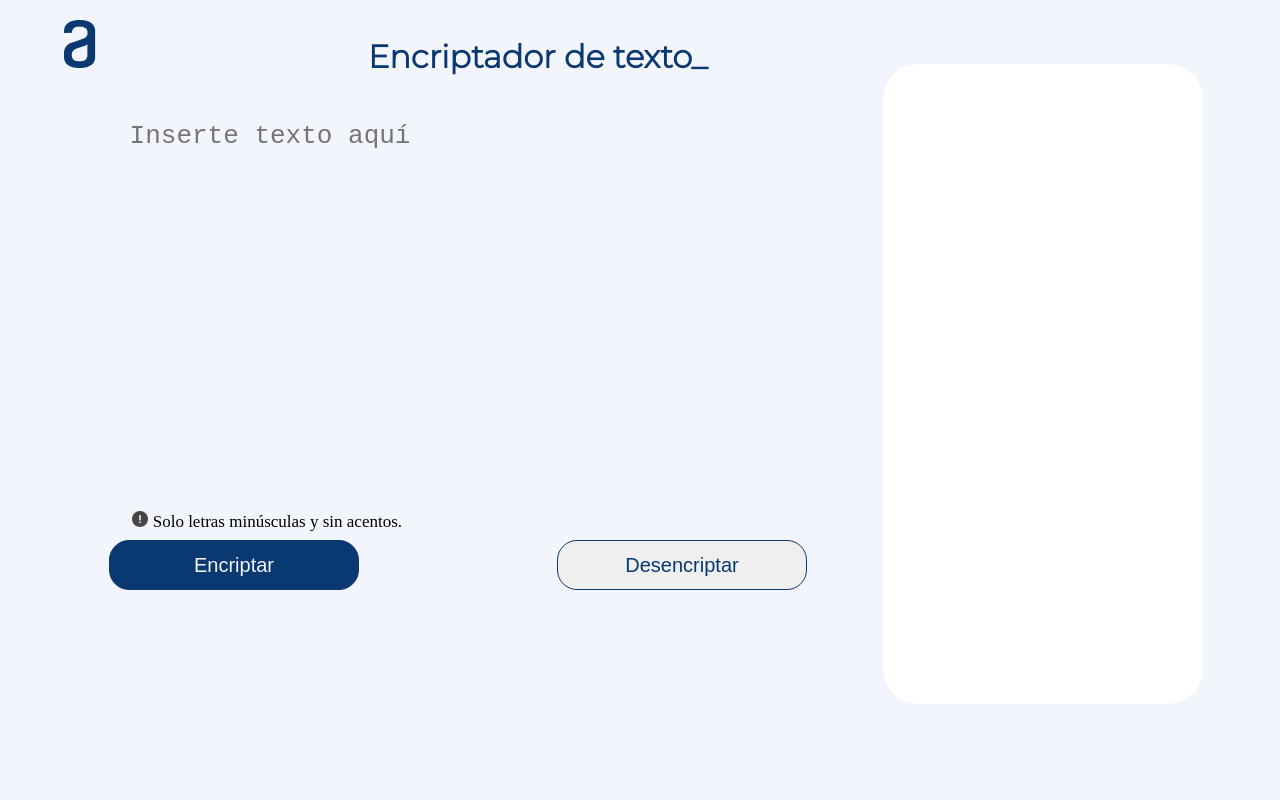
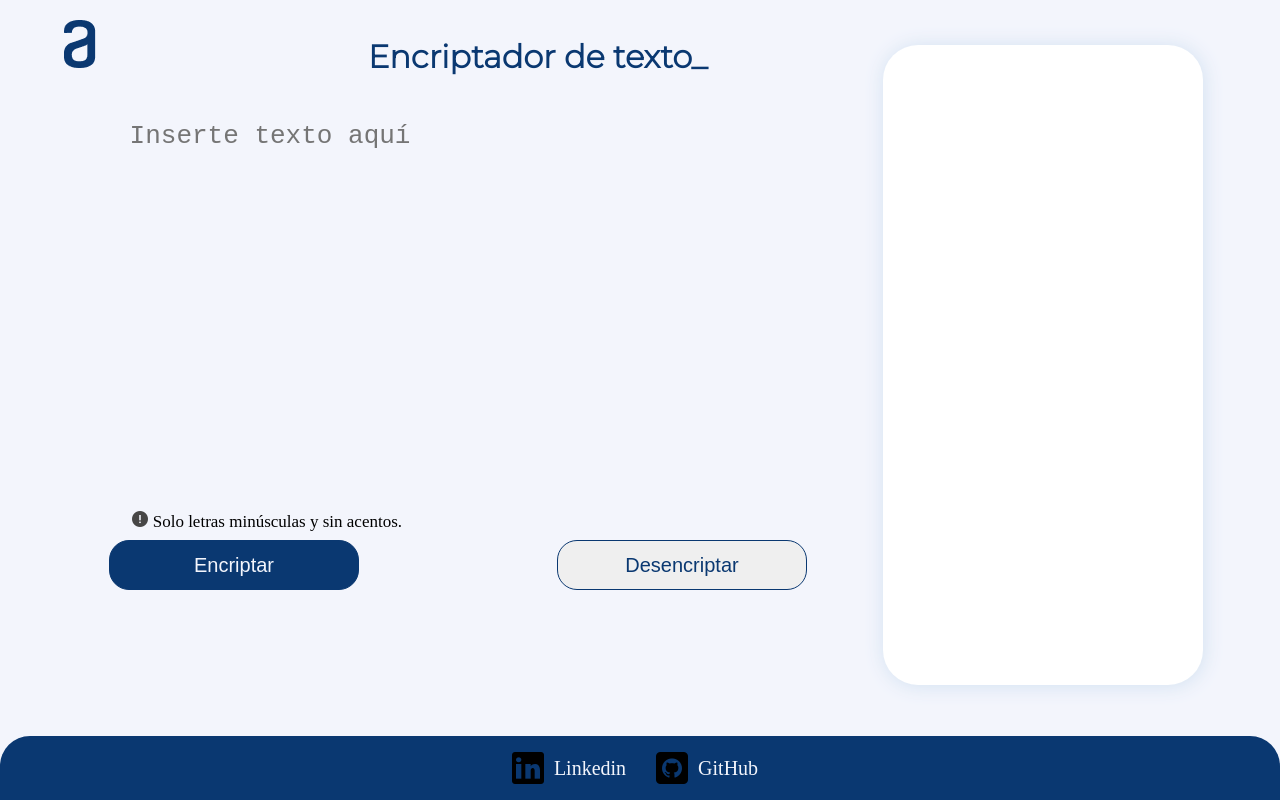
Before and after one commit to AnthonyNav/Text-encryptor-Alura-Challenge, a plain HTML site: page index.html in a window 1280 px wide. Drawn offline with Linux system fonts and the light colour scheme.

Commit message:
styles done

```diff
--- a/css/style.css
+++ b/css/style.css
@@ -52,10 +52,11 @@ main{
     position: absolute;
     top: 0;
     height: 80%;
-    margin: 5% auto;
+    margin: 3.5% auto 5%;
     padding: 2% 0;
     box-sizing: border-box;
     border-radius: 35px;
+    box-shadow: 1px 1px 20px #d2e1f1;
 }
 
 .input{
@@ -67,6 +68,7 @@ main{
     font-size: 2em;
     color: #0A3871;
 }
+
 
 .output{
     width: 80%;
@@ -111,8 +113,49 @@ main{
     color: #0A3871;
 }
 
+.decrypt-button:hover, .encrypt-button:hover{
+    box-shadow: 1px 1px 10px #19416b;
+    font-size: 22px;
+}
+
 .encrypt-button{
     background: #0A3871;
     color:#F3F5FC;
+}
 
+/* footer style */
+
+footer{
+    width: 100%;
+    position: absolute;
+    bottom: 0;
+    height: 8%;
 }
+.personal-information{
+    width: 100%;
+    height: 100%;
+    background: #0A3871;
+    border-radius: 30px 30px 0 0;
+    display: flex;
+    align-items: center;
+    justify-content: center;
+    font-size: 20px;
+    color:#F3F5FC;
+}
+
+.personal-information p, .personal-information img{
+    display: inline-block;
+}
+
+.personal-information p{
+    display: flex;
+    align-items: center;
+    justify-content: center;
+    margin: 0 10px;
+}
+
+.personal-information p a{
+    margin: 0 10px;
+    color: #F3F5FC;
+    text-decoration: none;
+}
--- a/index.html
+++ b/index.html
@@ -9,7 +9,7 @@
     <link rel="preconnect" href="https://fonts.googleapis.com">
     <link rel="preconnect" href="https://fonts.gstatic.com" crossorigin>
     <link href="https://fonts.googleapis.com/css2?family=Montserrat:wght@300&display=swap" rel="stylesheet">
-    <link type="image/png" sizes="16x16" rel="icon" href="https://img.icons8.com/external-soft-fill-juicy-fish/512/external-binary-information-security-soft-fill-soft-fill-juicy-fish.png">
+    <link type="image/png" sizes="16x16" rel="icon" href="./images/encriptado.png">
     <title>Encriptador Alura</title>
 </head>
 <body>
@@ -31,9 +31,20 @@
             <input type="submit" value="Encriptar" class="encrypt-button">
             <input type="submit" value="Desencriptar" class="decrypt-button">
         </div>
+    </main>
+    <footer>
+        <div class="personal-information">
 
-    </main>
-    <footer></footer>
+            <p>
+                <img src="./images/icons8-linkedin-32.png" alt="linkedin-icon">
+                <a href="https://www.linkedin.com/in/anthony-nav04">Linkedin</a>
+            </p>
+            <p>
+                <img src="./images/github.png" alt="">
+                <a href="https://github.com/AnthonyNav">GitHub</a>
+            </p>
+        </div>
+    </footer>
 </body>
 <script src="/js/script.js"></script>
 </html>
```
Also changed, not shown: images/encriptado.png (added), images/github.png (added), images/icons8-binary-lock-70.png (deleted), images/icons8-linkedin-32.png (added).
